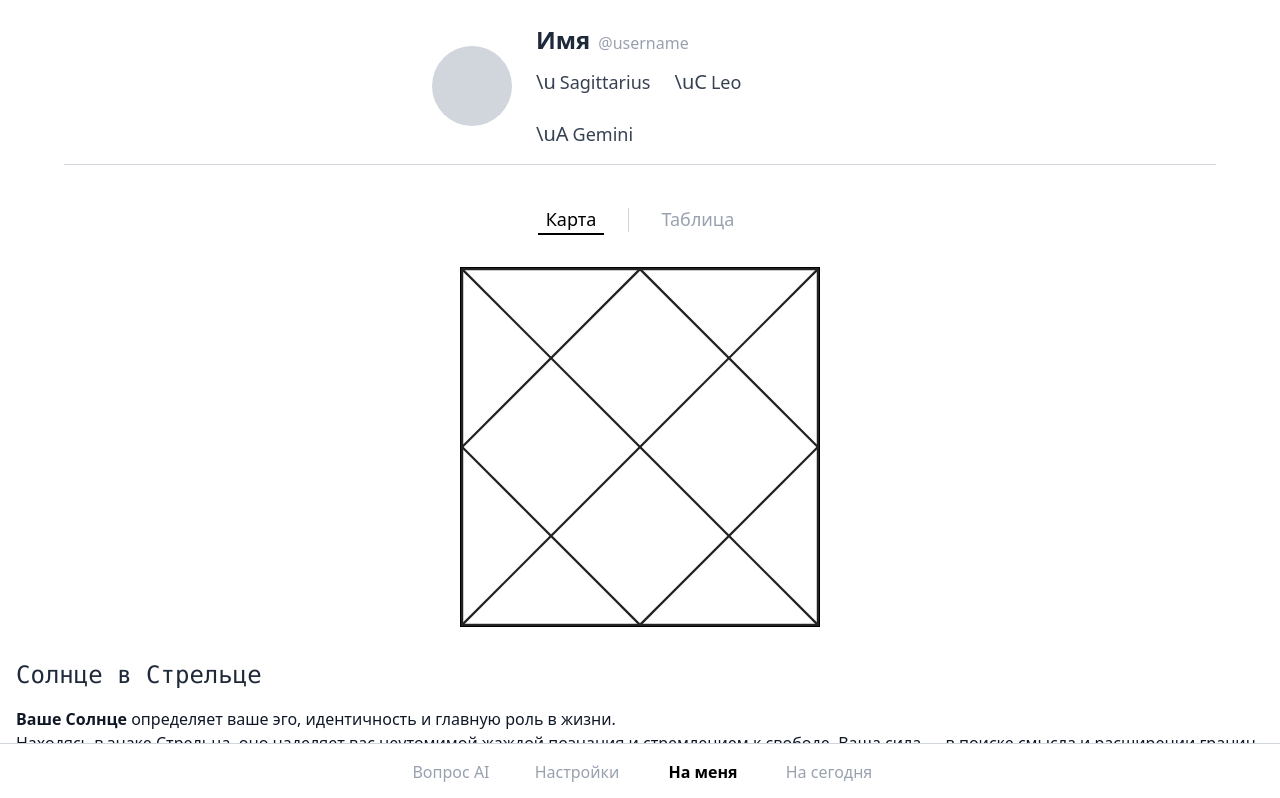
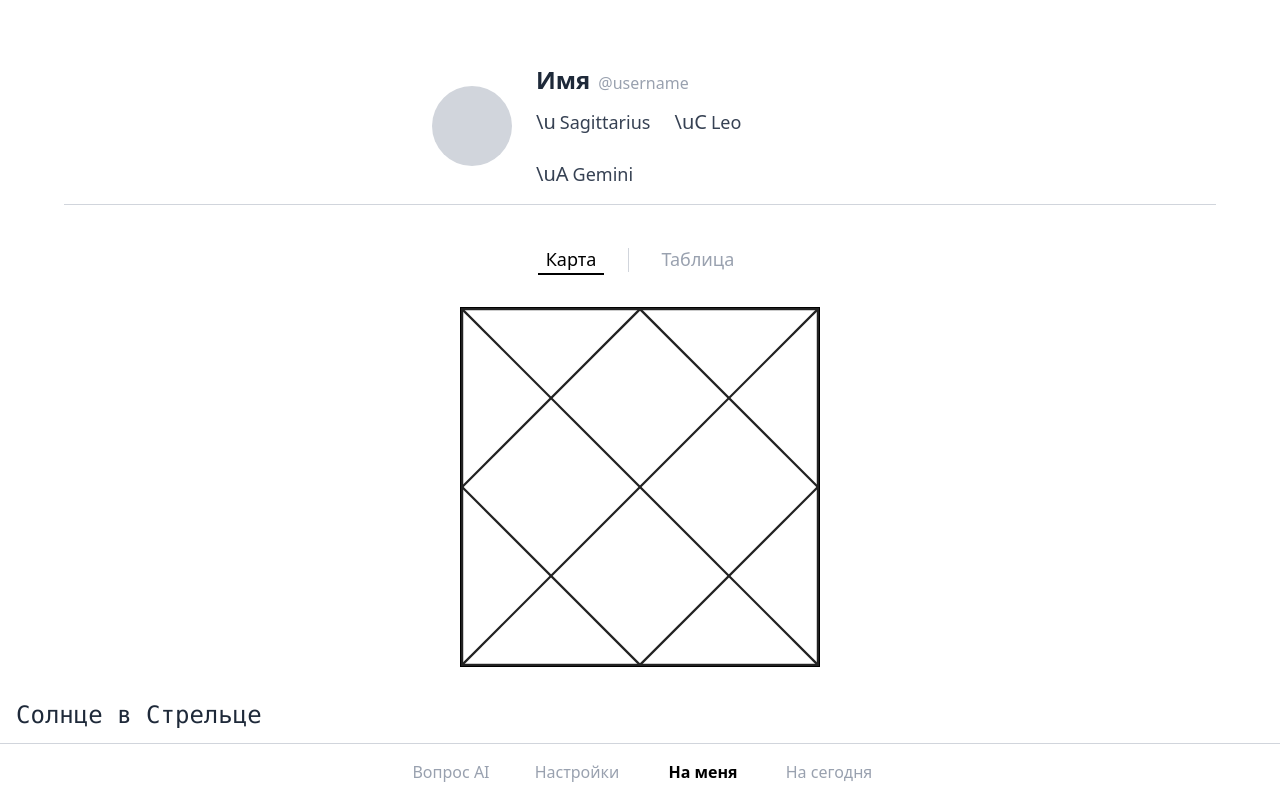
Before and after one commit to NikitaBest/Test-Front-NatalCard, a React (Vite) app: page /profile in a window 1280 px wide. Shown: the top 798 px of the page. Built offline with nearby package versions, Linux system fonts and the light colour scheme.

Commit message:
fix(ui): добавлен верхний отступ на страницах AskAI, Today, Profile для единого стиля

```diff
--- a/src/pages/AskAI.jsx
+++ b/src/pages/AskAI.jsx
@@ -44,7 +44,7 @@ export default function AskAI() {
   const handleInputChange = (e) => setInputValue(e.target.value);
 
   return (
-    <div className="min-h-screen pt-0 relative overflow-hidden">
+    <div className="min-h-screen pt-10 relative overflow-hidden">
       <img
         src="/bg2.png"
         alt=""
--- a/src/pages/Profile.jsx
+++ b/src/pages/Profile.jsx
@@ -11,7 +11,7 @@ export default function Profile() {
   const { userData } = useUser();
   const [activeTab, setActiveTab] = useState('map');
   return (
-    <div className="min-h-screen w-full overflow-x-hidden bg-white pt-0">
+    <div className="min-h-screen w-full overflow-x-hidden bg-white pt-10">
       <UserProfileHeader name={userData.name || 'Имя'} username={userData.username || '@username'} />
       <ProfileTabs active={activeTab} onChange={setActiveTab} />
       {activeTab === 'map' && <NatalChartSquare />}
--- a/src/pages/Today.jsx
+++ b/src/pages/Today.jsx
@@ -25,7 +25,7 @@ export default function Today() {
   }, []);
 
   return (
-    <div className="min-h-screen w-full max-w-full overflow-x-hidden bg-white pt-0 mx-auto">
+    <div className="min-h-screen w-full max-w-full overflow-x-hidden bg-white pt-10 mx-auto">
       <UserProfileHeader name={userData.name || 'Имя'} username={userData.username || '@username'} />
       <TodayCalendar value={selectedDate} onChange={setSelectedDate} />
       <h2 className="text-center font-mono text-2xl font-normal text-gray-800 mt-10 mb-6">Ежедневный расклад</h2>
```
